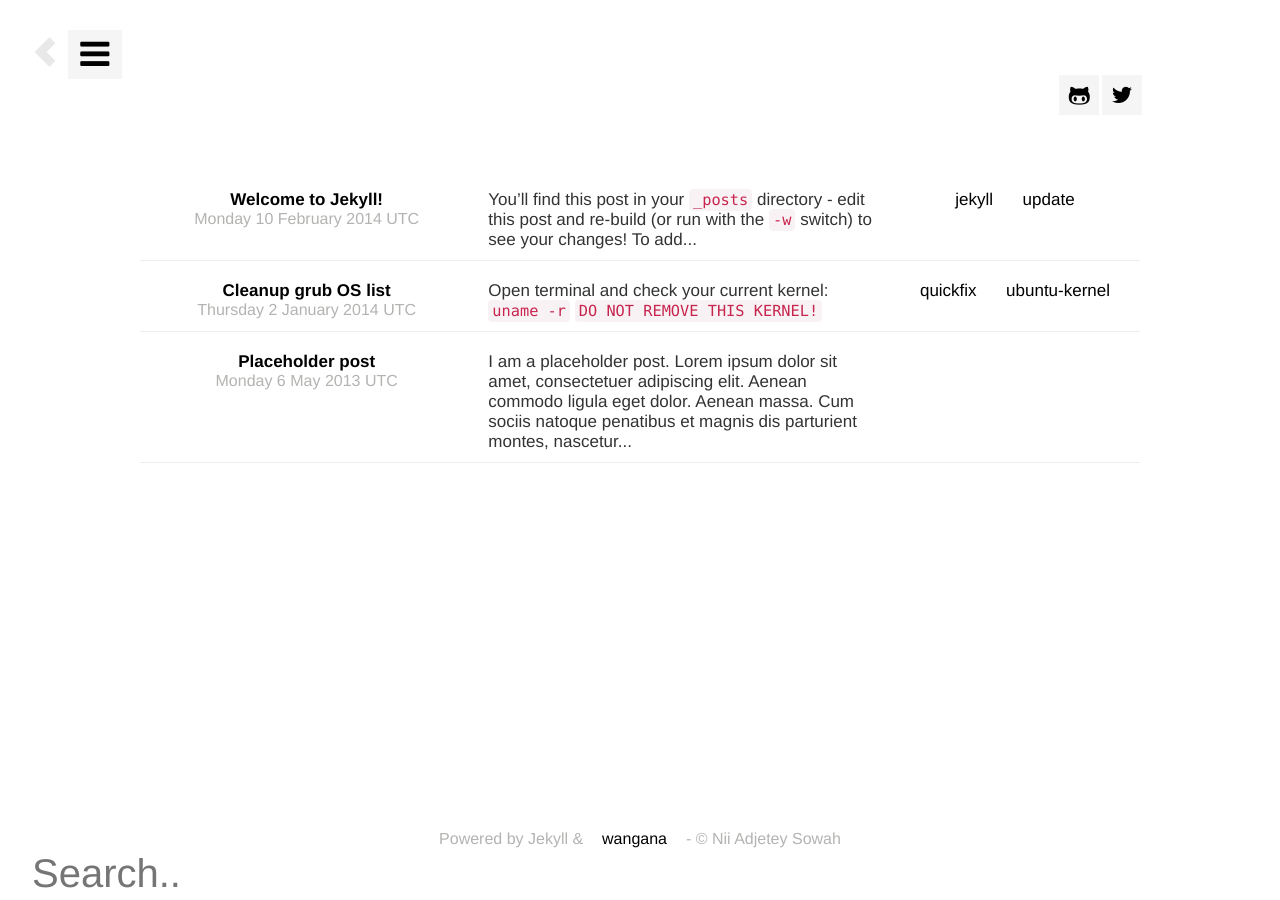
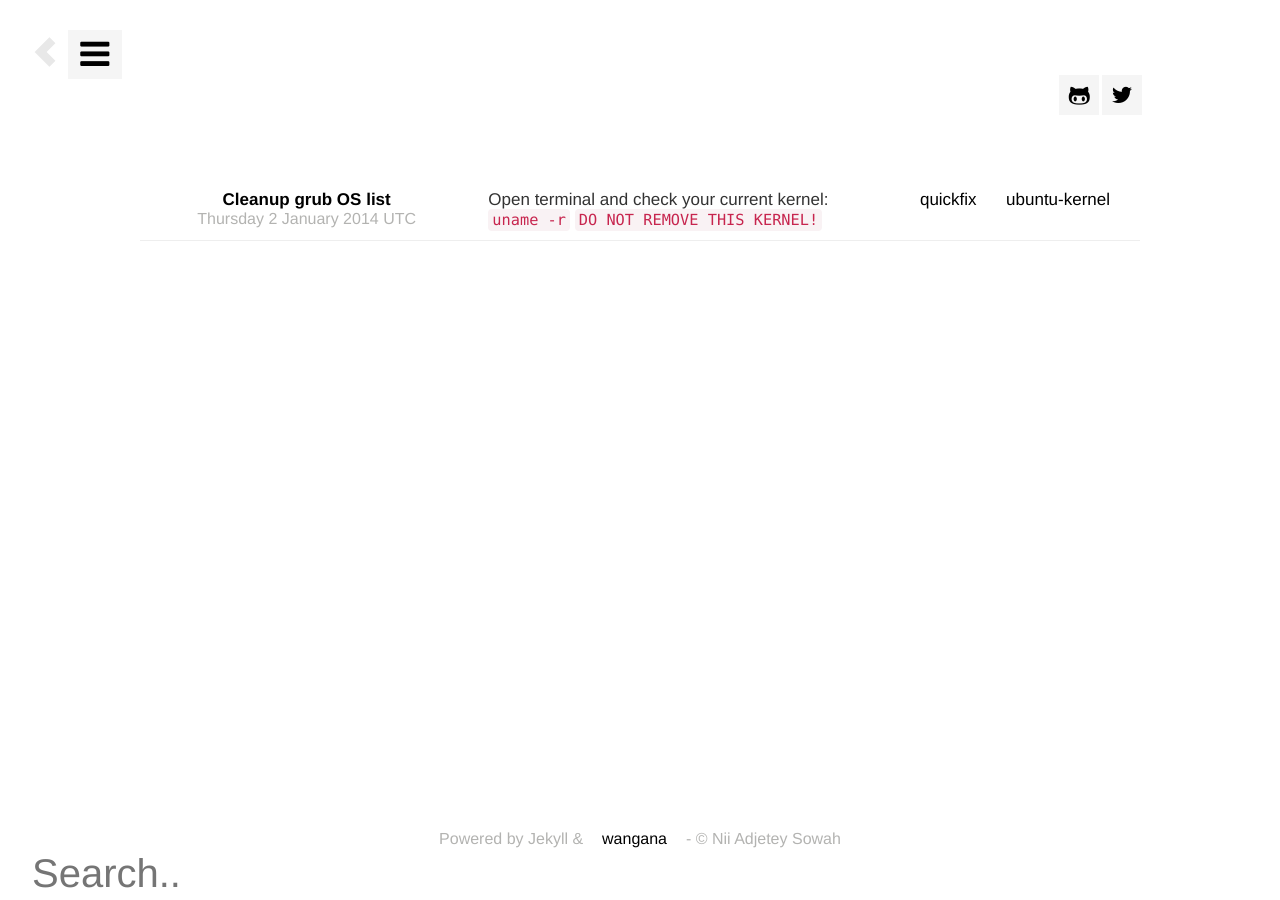
Before and after one commit to thesowah/wangana, a Jekyll site: the page built from index.html, in a window 1280 px wide. Built offline with Jekyll 4.4.1, drawn with Linux system fonts in a browser that asks for light colours; Markdown is read by kramdown in place of the engine named in the settings; comment, search, counter and statistics services are not loaded.

Commit message:
UI redesign

```diff
--- a/_config.yml
+++ b/_config.yml
@@ -5,9 +5,9 @@ pygments: true
 permalink: /:year/:month/:title/
 owner:
     name: Nii Adjetey Sowah
-    twitter: #
-    github: #
-    disqus_shortname: #
+    twitter: _nadjetey
+    github: nadjetey
+    disqus_shortname: nadjetey
 
-ga_id: #
-ga_username: #
+ga_id: UA-48177899-1
+ga_username: nadjetey.github.io
--- a/_posts/2013-05-06-more-post.md
+++ /dev/null
@@ -1,21 +0,0 @@
----
-layout: post
-title: Placeholder post
-date: 2013-05-06 15:27:31
----
-
-I am a placeholder post. Lorem ipsum dolor sit amet, consectetuer adipiscing elit. Aenean commodo ligula eget dolor. Aenean massa. Cum sociis natoque penatibus et magnis dis parturient montes, nascetur ridiculus mus.
-
-> Boom. I am a blockquote.
->
-> Say something really clever here.
-
-Lorem ipsum dolor sit amet, consectetuer adipiscing elit. Aenean commodo ligula eget dolor. Aenean massa. Cum sociis natoque penatibus et magnis dis parturient montes, nascetur ridiculus mus. Donec quam felis, ultricies nec, pellentesque eu, pretium quis, sem. Nulla consequat massa quis enim.
-
-Lorem ipsum dolor sit amet, consectetuer adipiscing elit. Aenean commodo ligula eget dolor. Aenean massa. Cum sociis natoque penatibus et magnis dis parturient montes, nascetur ridiculus mus.
-
-{% highlight ruby %}
-def whaaa
-  puts "I have a friend called Bobobmob."
-end
-{% endhighlight %}
--- a/_posts/2014-02-10-welcome-to-jekyll.markdown
+++ /dev/null
@@ -1,24 +0,0 @@
----
-layout: post
-title:  "Welcome to Jekyll!"
-date:   2014-02-10 16:42:44
-tags: jekyll update
----
-
-You'll find this post in your `_posts` directory - edit this post and re-build (or run with the `-w` switch) to see your changes!
-To add new posts, simply add a file in the `_posts` directory that follows the convention: YYYY-MM-DD-name-of-post.ext.
-
-Jekyll also offers powerful support for code snippets:
-
-{% highlight ruby %}
-def print_hi(name)
-  puts "Hi, #{name}"
-end
-print_hi('Tom')
-#=> prints 'Hi, Tom' to STDOUT.
-{% endhighlight %}
-
-Check out the [Jekyll docs][jekyll] for more info on how to get the most out of Jekyll. File all bugs/feature requests at [Jekyll's GitHub repo][jekyll-gh].
-
-[jekyll-gh]: https://github.com/mojombo/jekyll
-[jekyll]:    http://jekyllrb.com
```
Also changed, not shown: 1 other file.
